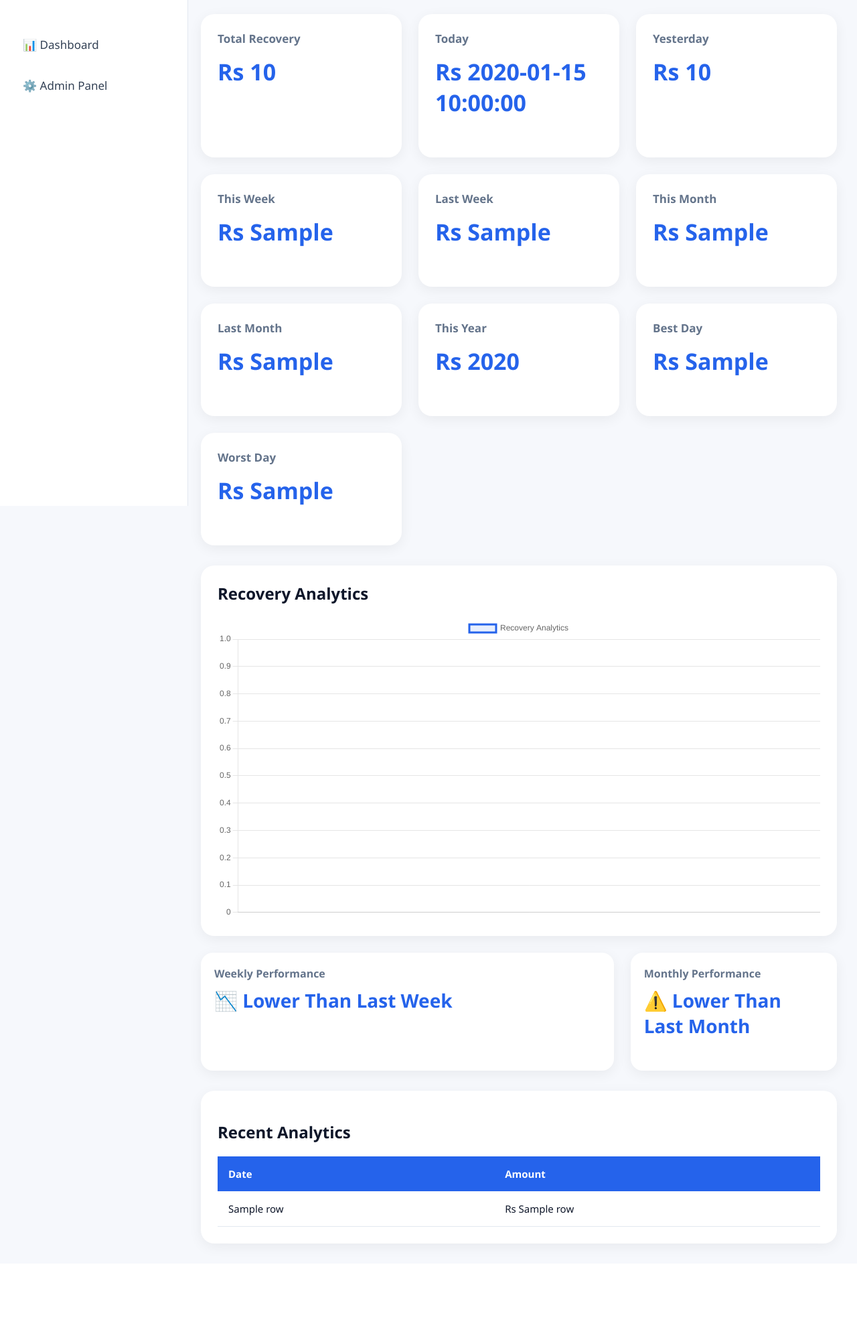
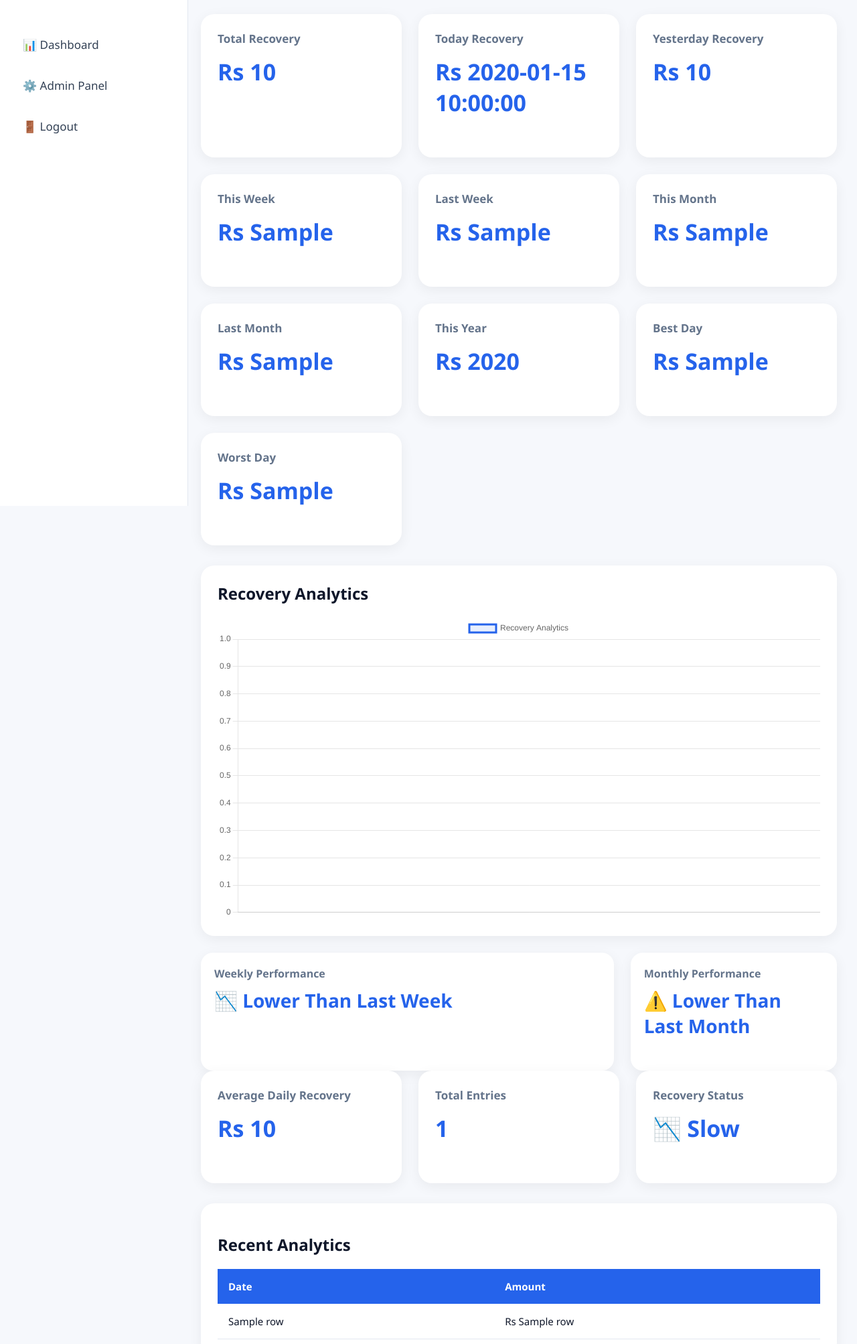
Before and after one commit to Rawish007/dashboard, a Flask app: template templates/dashboard.html in a window 1280 px wide. Shown: the part 85-2091 px from the top of the page at 67% size. Before the commit the page ends 1952 px from the top, so only its background shows below. Run offline with Flask 3, Linux system fonts and the light colour scheme; the template is opened without the code that fills it: most values are stand-ins (such as "Sample title", 1, 10 or a date in 2020).

Commit message:
Update dashboard.html

```diff
--- a/templates/dashboard.html
+++ b/templates/dashboard.html
@@ -22,6 +22,7 @@ href="{{ url_for('static', filename='style.css') }}">
 
     <a href="/">📊 Dashboard</a>
     <a href="/admin">⚙️ Admin Panel</a>
+    <a href="/logout">🚪 Logout</a>
 
 </div>
 
@@ -29,7 +30,7 @@ href="{{ url_for('static', filename='style.css') }}">
 
 <div class="main">
 
-    <!-- TOP -->
+    <!-- TOPBAR -->
 
     <div class="topbar">
 
@@ -39,7 +40,7 @@ href="{{ url_for('static', filename='style.css') }}">
 
     </div>
 
-    <!-- CARDS -->
+    <!-- MAIN CARDS -->
 
     <div class="cards">
 
@@ -49,12 +50,12 @@ href="{{ url_for('static', filename='style.css') }}">
         </div>
 
         <div class="card">
-            <h3>Today</h3>
+            <h3>Today Recovery</h3>
             <p>Rs {{ today_total }}</p>
         </div>
 
         <div class="card">
-            <h3>Yesterday</h3>
+            <h3>Yesterday Recovery</h3>
             <p>Rs {{ yesterday_total }}</p>
         </div>
 
@@ -95,7 +96,7 @@ href="{{ url_for('static', filename='style.css') }}">
 
     </div>
 
-    <!-- GRAPH -->
+    <!-- MAIN GRAPH -->
 
     <div class="chart-box">
 
@@ -105,32 +106,112 @@ href="{{ url_for('static', filename='style.css') }}">
 
     </div>
 
-    <!-- EXTRA ANALYTICS -->
+    <!-- PERFORMANCE SECTION -->
 
     <div class="analytics-grid">
 
         <div class="mini-card">
+
             <h4>Weekly Performance</h4>
 
             <p>
+
                 {% if this_week > last_week %}
+
                     📈 Better Than Last Week
+
+                {% elif this_week == last_week %}
+
+                    ➖ Same As Last Week
+
                 {% else %}
+
                     📉 Lower Than Last Week
+
                 {% endif %}
+
             </p>
+
         </div>
 
         <div class="mini-card">
+
             <h4>Monthly Performance</h4>
 
             <p>
+
                 {% if this_month > last_month %}
+
                     🚀 Growth This Month
+
+                {% elif this_month == last_month %}
+
+                    ➖ Same As Last Month
+
                 {% else %}
+
                     ⚠️ Lower Than Last Month
+
                 {% endif %}
+
             </p>
+
+        </div>
+
+    </div>
+
+    <!-- QUICK ANALYTICS -->
+
+    <div class="cards">
+
+        <div class="card">
+
+            <h3>Average Daily Recovery</h3>
+
+            <p>
+
+                Rs
+
+                {% if data|length > 0 %}
+
+                    {{ (total // data|length) }}
+
+                {% else %}
+
+                    0
+
+                {% endif %}
+
+            </p>
+
+        </div>
+
+        <div class="card">
+
+            <h3>Total Entries</h3>
+
+            <p>{{ data|length }}</p>
+
+        </div>
+
+        <div class="card">
+
+            <h3>Recovery Status</h3>
+
+            <p>
+
+                {% if this_month > last_month %}
+
+                    📈 Growing
+
+                {% else %}
+
+                    📉 Slow
+
+                {% endif %}
+
+            </p>
+
         </div>
 
     </div>
@@ -213,6 +294,14 @@ new Chart(ctx, {
                 display:true
             }
 
+        },
+
+        scales:{
+
+            y:{
+                beginAtZero:true
+            }
+
         }
 
     }
```
